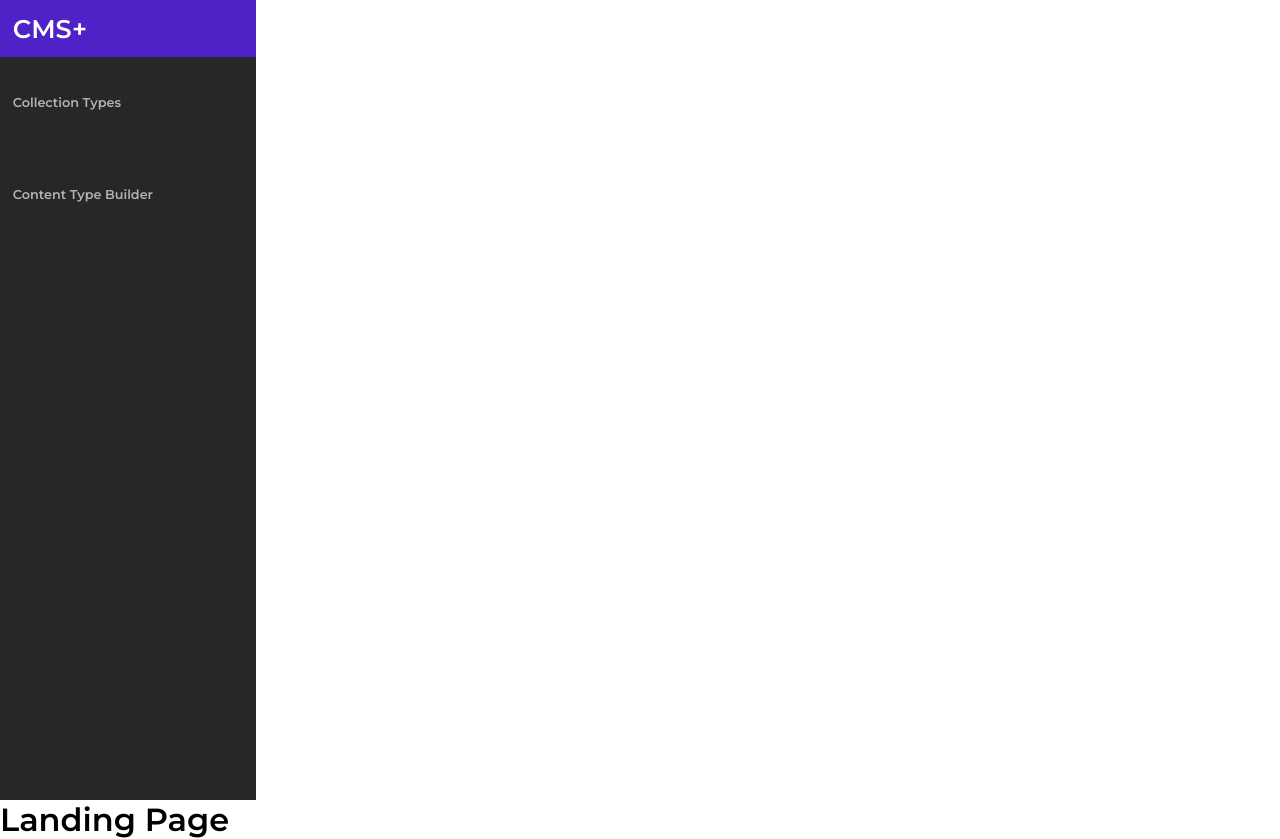
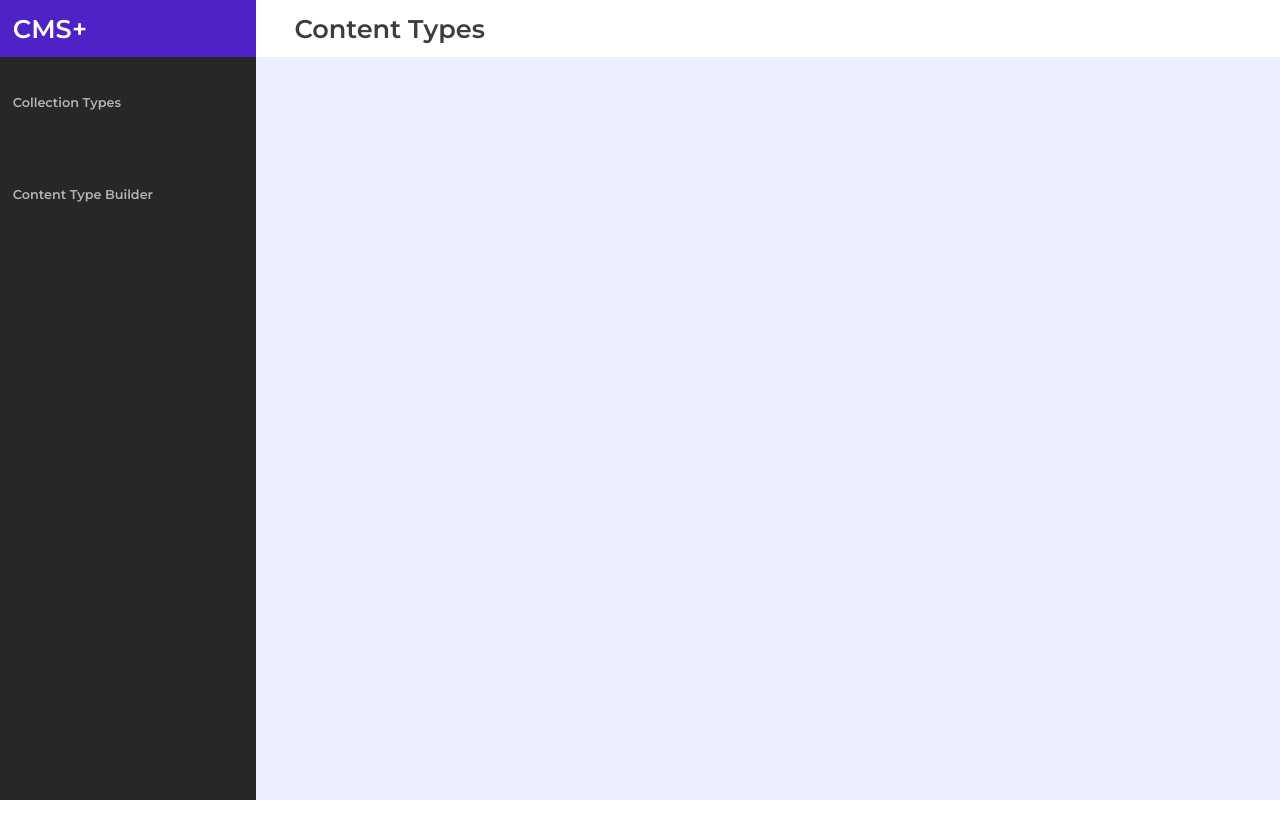
Before and after one commit to xentro-sam/eval-4-frontend, a React (Create React App) app: page / in a window 1280 px wide. After the commit the page ends 800 px from the top, so only its background shows below. Built offline with nearby package versions, Linux system fonts and the light colour scheme.

Commit message:
feat: make header

```diff
--- /dev/null
+++ b/src/components/Header/Header.css
@@ -0,0 +1,7 @@
+#header-title {
+    background-color: white;
+    font-size: 2vw;
+    color: rgb(60, 61, 60);
+    font-weight: 600;
+    padding: 1vw 3vw;
+}
--- /dev/null
+++ b/src/components/Header/index.jsx
@@ -0,0 +1,10 @@
+import * as React from 'react';
+import './Header.css';
+
+export default function Header() {
+  return (
+    <div id="header-title">
+        Content Types
+    </div>
+  );
+}
--- a/src/components/index.js
+++ b/src/components/index.js
@@ -1,4 +1,5 @@
 import LoginForm from './LoginForm';
 import CollectionSidebar from './CollectionSidebar';
+import Header from './Header';
 
-export {LoginForm, CollectionSidebar};
+export {LoginForm, CollectionSidebar, Header};
--- a/src/pages/LandingPage/LandingPage.css
+++ b/src/pages/LandingPage/LandingPage.css
@@ -1,5 +1,18 @@
+#landing-page {
+    display: flex;
+    flex-direction: row;
+    width: 100vw;
+    height: 100vh;
+    background-color: rgb(235, 238, 253);
+}
+
 #sidebar {
     width: 20vw;
     height: 100vh;
     background-color: rgb(39, 39, 39);
 }
+
+#main {
+    width: 80vw;
+    height: 100vh;
+}
--- a/src/pages/LandingPage/index.jsx
+++ b/src/pages/LandingPage/index.jsx
@@ -1,5 +1,5 @@
 import * as React from 'react';
-import {CollectionSidebar} from '../../components';
+import {CollectionSidebar, Header} from '../../components';
 import './LandingPage.css';
 
 export default function LandingPage() {
@@ -8,8 +8,10 @@ export default function LandingPage() {
       <div id='sidebar'>
         <CollectionSidebar />
       </div>
-      <div id='main'>
-        <h1>Landing Page</h1>
+      <div id="main">
+        <div id="header">
+          <Header />
+        </div>
       </div>
     </div>
   );
```
